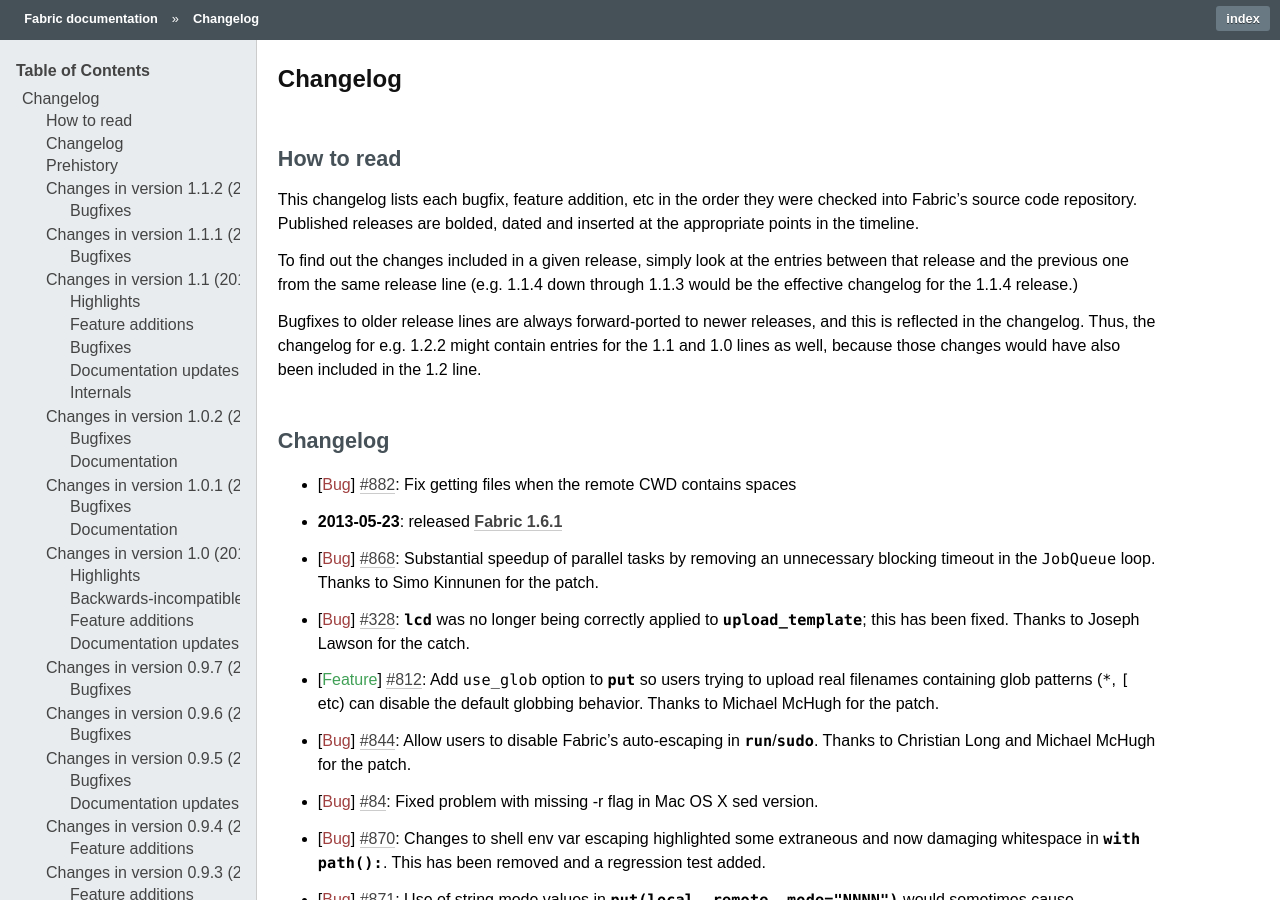
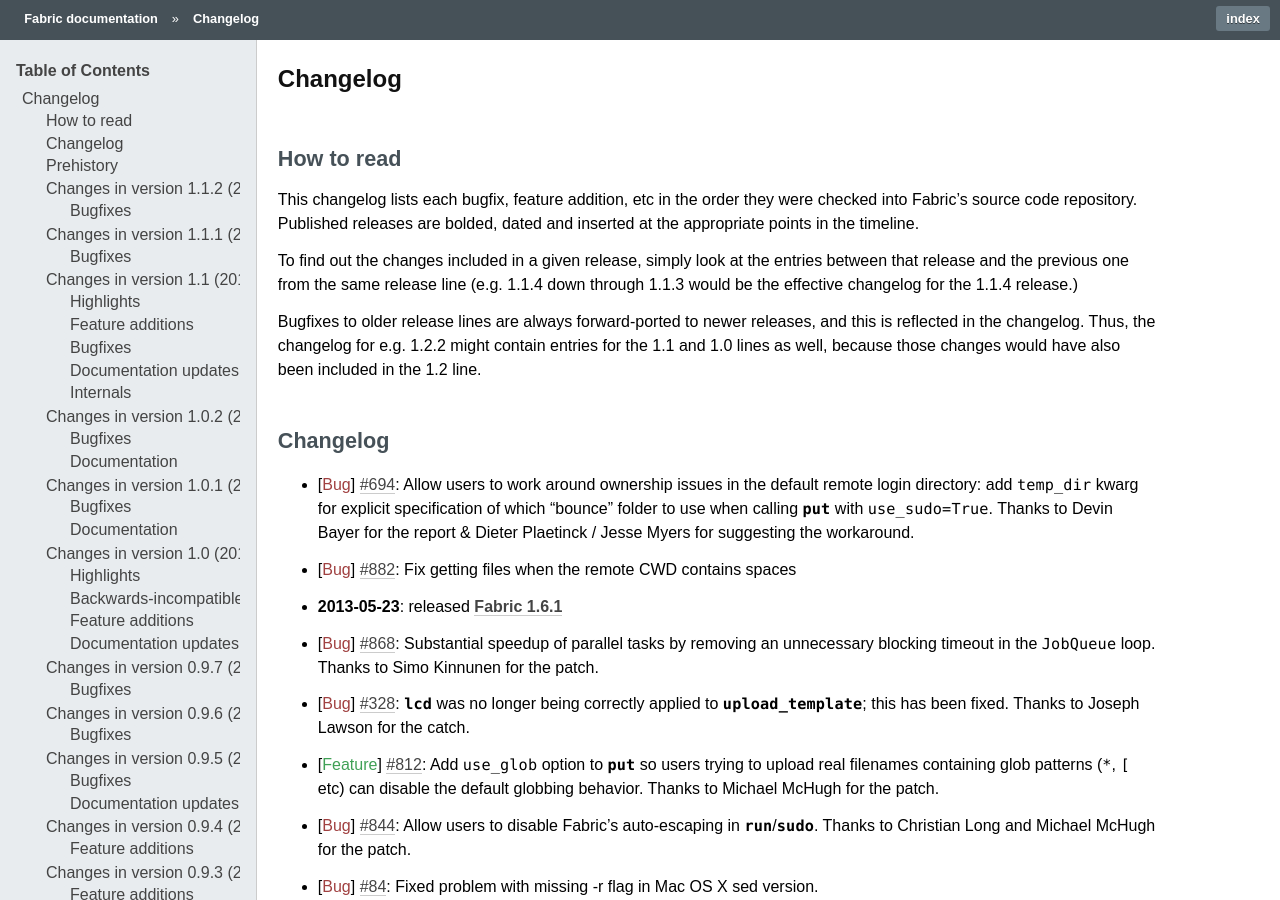
Before and after one commit to fabric/fabric, a Sphinx documentation site: the page built from docs/changelog.rst, in a window 1280 px wide and 900 px high. Built offline with Sphinx 7.4.7, drawn with Linux system fonts in a browser that asks for light colours; the version number could not be read and is left out.

Commit message:
Changelog re #694; fixes #694

```diff
--- a/docs/changelog.rst
+++ b/docs/changelog.rst
@@ -25,6 +25,11 @@
 Changelog
 =========
 
+* :bug:`694` Allow users to work around ownership issues in the default remote
+  login directory: add ``temp_dir`` kwarg for explicit specification of which
+  "bounce" folder to use when calling `.put` with ``use_sudo=True``. Thanks to
+  Devin Bayer for the report & Dieter Plaetinck / Jesse Myers for suggesting
+  the workaround.
 * :bug:`882` Fix getting files when the remote CWD contains spaces
 * :release:`1.6.1 <2013-05-23>`
 * :bug:`868` Substantial speedup of parallel tasks by removing an unnecessary
```
